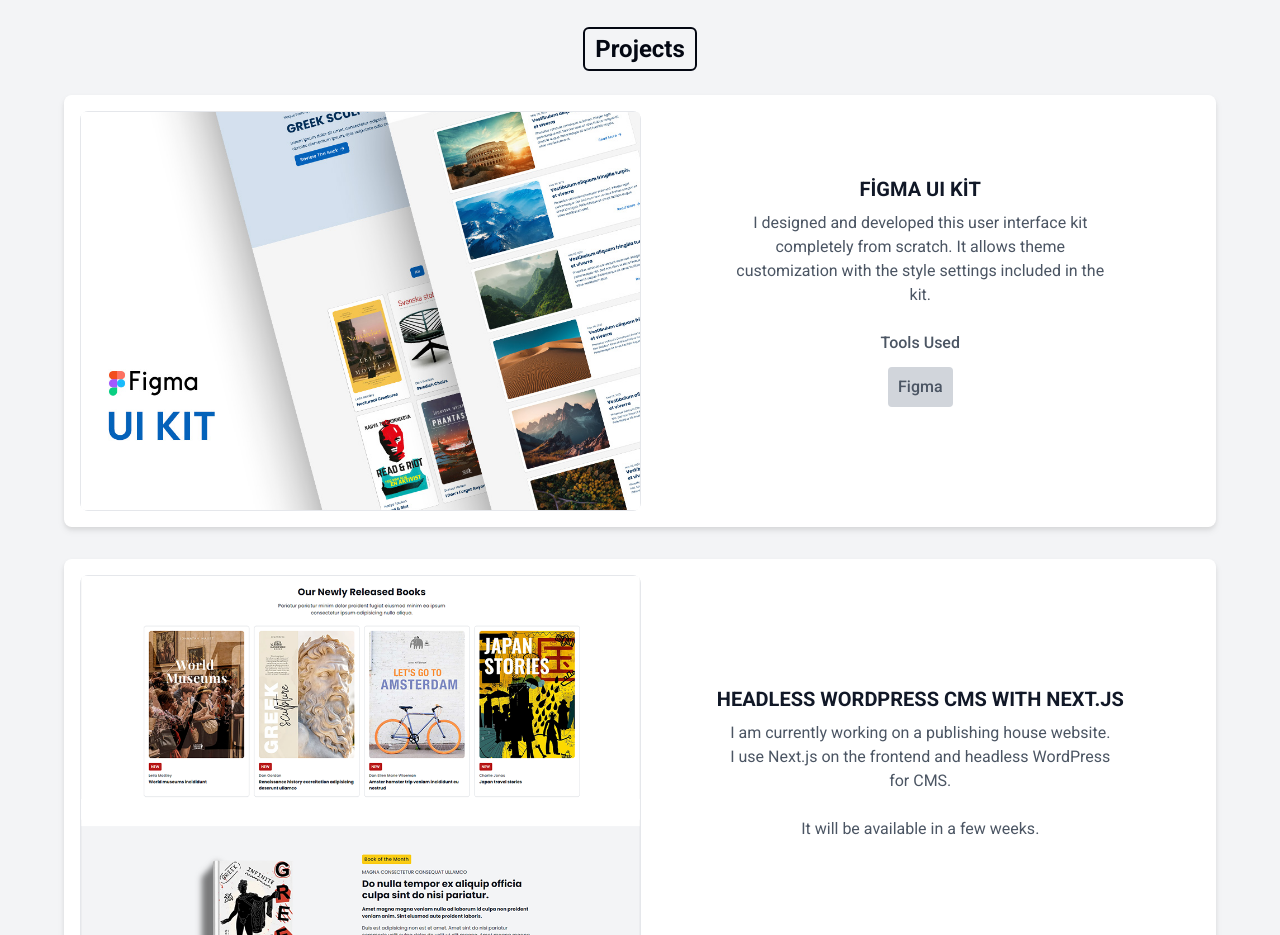
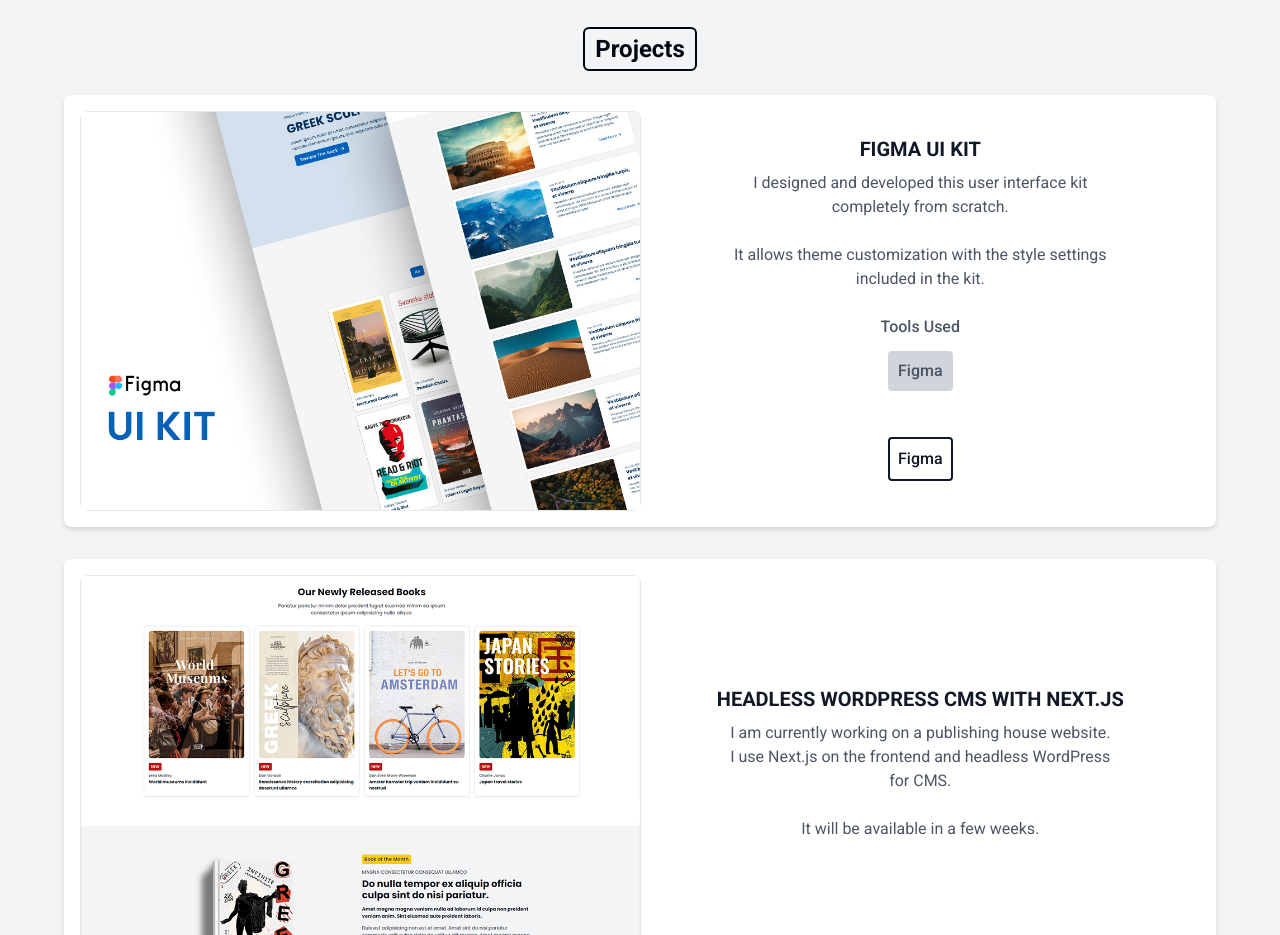
Before and after one commit to ahmet-dgn/portfolio-project, a Next.js app: page / in a window 1280 px wide. Shown: the part 1500-2435 px from the top of the page. Built offline with nearby package versions, Linux system fonts and the light colour scheme.

Commit message:
Typo Corrected

```diff
--- a/components/projects.js
+++ b/components/projects.js
@@ -28,18 +28,30 @@
           <div className="flex flex-col items-center justify-center  text-center min-h-[400px] w-full">
             <p className="text-h5 mb-2 uppercase font-bold text-gray-900">
               {" "}
-              Figma UI Kit
+              FIGMA UI KIT
             </p>
             <p className="mb-6 max-w-sm text-gray-600 ">
               I designed and developed this user interface kit completely from
-              scratch. It allows theme customization with the style settings
-              included in the kit.
+              scratch.
+            </p>
+            <p className="mb-6 max-w-sm text-gray-600 ">
+              It allows theme customization with the style settings included in
+              the kit.
             </p>
             <p className="text- font-medium mb-2 text-gray-600 ">Tools Used</p>
             <div className="max-w-xs flex flex-wrap justify-center mb-9">
               <p className="p-2.5 bg-gray-300 text-gray-600 font-medium leading-5 rounded m-1">
                 Figma
               </p>
+            </div>
+            <div className="flex flex-wrap justify-center ">
+              <Link
+                href="https://www.figma.com/file/JHdshkZlkHr7bzZOdNAxH7/UI-KIT?type=design&node-id=0%3A1&mode=design&t=8ikE5Rt9f4rMJ4Zj-1"
+                className="p-2 font-medium leading-2 rounded border-2 border-custom-primary hover:bg-custom-primary text-custom-primary hover:text-white m-1.5  block"
+                target="_blank"
+              >
+                Figma
+              </Link>
             </div>
           </div>
         </div>
```
Also changed, not shown: public/images/figma-ui-kit.jpg.
